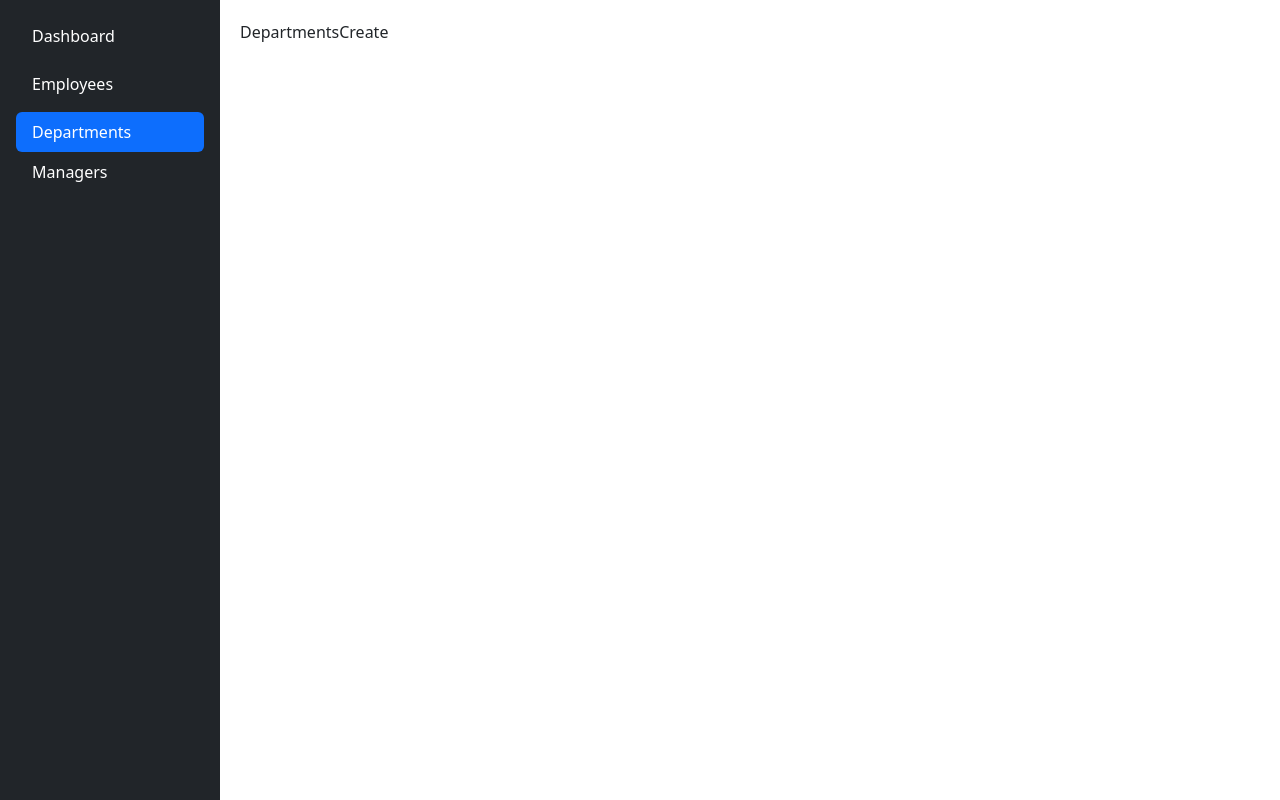
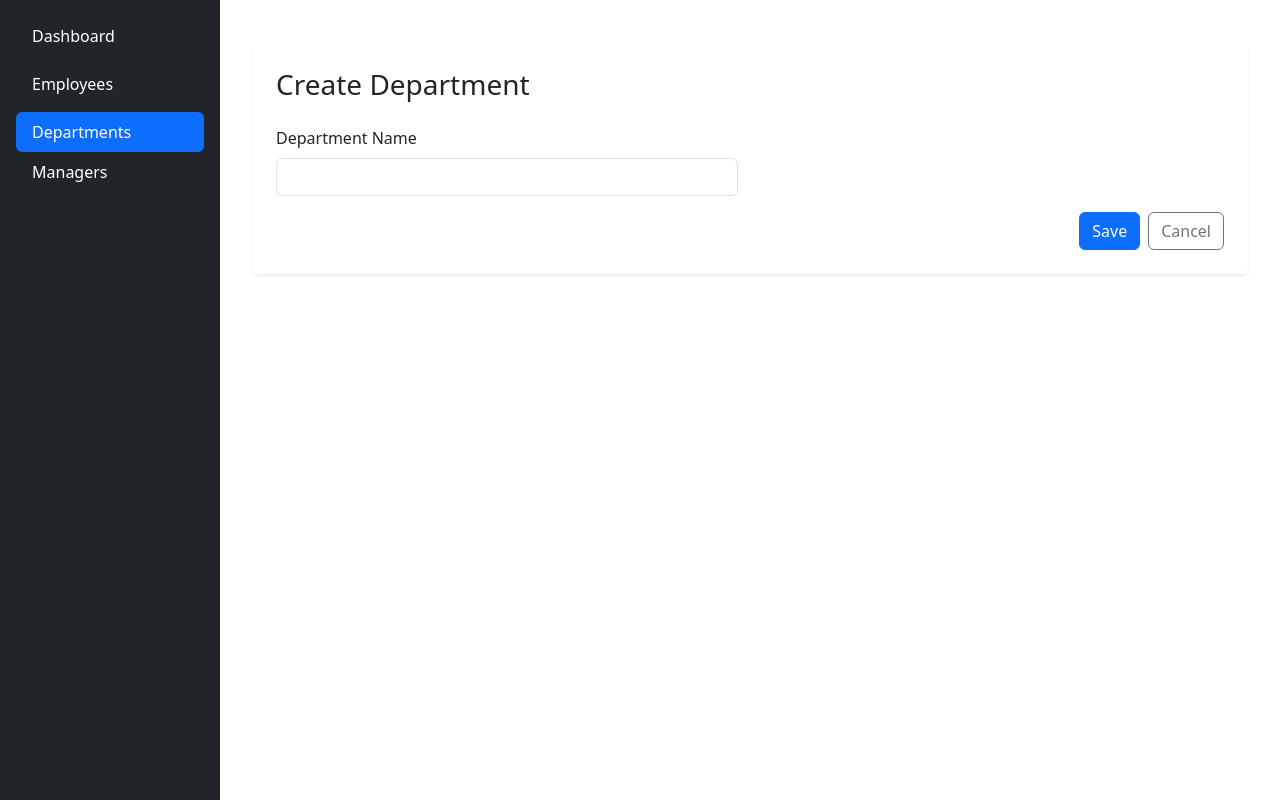
Before and after one commit to emirtz94/employees-management-system, a React app in the folder packages/ems-fe/: page /departments/create in a window 1280 px wide. Built offline with nearby package versions, Linux system fonts and the light colour scheme; what ems-sdk would draw is missing.

Commit message:
add department create functionality and support delete department functionality

```diff
--- a/packages/ems-api/src/handlers/departments/index.ts
+++ b/packages/ems-api/src/handlers/departments/index.ts
@@ -1,6 +1,7 @@
 import { create } from "./create";
+import { deleteDepartment } from "./delete";
 import { getById } from "./getById";
 import { getList } from "./getList";
 import { update } from "./update";
 
-export { getById, getList, create, update };
+export { getById, getList, create, update, deleteDepartment };
--- a/packages/ems-api/src/routers/departmentsRouter.ts
+++ b/packages/ems-api/src/routers/departmentsRouter.ts
@@ -2,7 +2,7 @@ import { Router } from "express";
 import { Pool } from "mysql2/promise";
 import { Logger } from "pino";
 import { validate } from "../midleware/validate";
-import { create, getById, getList, update } from "../handlers/departments";
+import { create, getById, getList, update, deleteDepartment } from "../handlers/departments";
 import { createSchema, getListSchema, updateSchema } from "../schema/departments";
 
 export const departmentsRouter = (pool: Pool, logger: Logger) => {
@@ -27,5 +27,7 @@ export const departmentsRouter = (pool: Pool, logger: Logger) => {
     update(pool, logger)
   );
 
+  router.delete("/:id", deleteDepartment(pool, logger));
+
   return router;
 };
--- a/packages/ems-fe/src/components/Departments/DepartmentForm/index.tsx
+++ b/packages/ems-fe/src/components/Departments/DepartmentForm/index.tsx
@@ -1,5 +1,6 @@
 import { IDepartmentCreatePayload, IDepartmentUpdatePayload } from "ems-sdk";
 import { ChangeEvent, FC, FormEvent } from "react"
+import { useNavigate } from "react-router-dom";
 
 interface IDepartmentFormProperties {
     department: IDepartmentCreatePayload | IDepartmentUpdatePayload;
@@ -8,6 +9,8 @@ interface IDepartmentFormProperties {
 }
 
 export const DepartmentForm: FC<IDepartmentFormProperties> = ({ department, handleDepartmentChange, handleFormSubmit }) => {
+    const navigate = useNavigate();
+
     return (
         <form onSubmit={handleFormSubmit}>
             <div className="row">
@@ -24,7 +27,18 @@ export const DepartmentForm: FC<IDepartmentFormProperties> = ({ department, hand
                     />
                 </div>
             </div>
-
+            <div className="d-flex justify-content-end">
+                <button type="submit" className="btn btn-primary me-2">
+                    Save
+                </button>
+                <button
+                    type="button"
+                    className="btn btn-outline-secondary"
+                    onClick={() => navigate("/departments")}
+                >
+                    Cancel
+                </button>
+            </div>
         </form>
     )
 }
--- a/packages/ems-fe/src/components/Departments/DepartmentsCreate/index.tsx
+++ b/packages/ems-fe/src/components/Departments/DepartmentsCreate/index.tsx
@@ -1,3 +1,48 @@
+import { ChangeEvent, FormEvent, useCallback, useState } from "react";
+import { DepartmentForm } from "../DepartmentForm";
+import { IDepartmentCreatePayload } from "ems-sdk";
+import { useNavigate } from "react-router-dom";
+import { emsSDK } from "../../../utils";
+
+const defaultDepartmentPayload: IDepartmentCreatePayload = {
+    dept_name: ""
+}
+
 export const DepartmentsCreate = () => {
-    return <>DepartmentsCreate</>
+    const [department, setDepartment] = useState<IDepartmentCreatePayload>(defaultDepartmentPayload);
+    const navigate = useNavigate();
+
+    const handleFormSubmit = useCallback(
+        async (e: FormEvent) => {
+            e.preventDefault();
+            try {
+                await emsSDK.departments.create(department);
+
+                navigate(`/departments`);
+            } catch (error) {
+                console.error("Error saving employee:", error);
+            }
+        },
+        [department]
+    );
+
+    const handleDepartmentChange = useCallback(
+        (e: ChangeEvent<HTMLInputElement | HTMLSelectElement>) => {
+            const { id, value } = e.target;
+            setDepartment((prev) => ({ ...prev, [id]: value }));
+        },
+        []
+    );
+
+    return (
+        <div className="container py-4">
+            <div className="shadow-sm rounded bg-white p-4">
+                <h3 className="mb-4">Create Department</h3>
+                <DepartmentForm
+                    department={department}
+                    handleDepartmentChange={handleDepartmentChange}
+                    handleFormSubmit={handleFormSubmit} />
+            </div>
+        </div>
+    );
 }
--- a/packages/ems-fe/src/components/Departments/DepartmentsDetail/index.tsx
+++ b/packages/ems-fe/src/components/Departments/DepartmentsDetail/index.tsx
@@ -58,5 +58,4 @@ export const DepartmentsDetail = () => {
             </div>
         </div>
     );
-
 }
--- a/packages/ems-fe/src/components/Departments/DepartmentsList/index.tsx
+++ b/packages/ems-fe/src/components/Departments/DepartmentsList/index.tsx
@@ -43,9 +43,9 @@ export const DepartmentsList = () => {
         navigate(`/departments/${dept_no}`)
     }
 
-    const deleteEmployee = async (id: number) => {
+    const deleteDepartment = async (id: number) => {
         try {
-            await emsSDK.employees.delete(id);
+            await emsSDK.departments.delete(id);
 
             fetchDepartments({ pageNumber, pageSize }).then(emp => setDepartments(emp));
         } catch (error) {
@@ -120,7 +120,7 @@ export const DepartmentsList = () => {
                                         </button>
                                         <ActionMenu
                                             handleOnEdit={() => editDepartment(d.dept_no)}
-                                            handleOnDelete={() => deleteEmployee(d.dept_no)} />
+                                            handleOnDelete={() => deleteDepartment(d.dept_no)} />
                                     </div>
                                 </td>
                             </tr>
--- a/packages/ems-sdk/src/services/employees/index.ts
+++ b/packages/ems-sdk/src/services/employees/index.ts
@@ -17,7 +17,7 @@ export interface IEmployeesService {
     id: number,
     payload: IEmployeeUpdatePayload
   ): Promise<IEmployeeUpdateResponse>;
-  delete(id: number): Promise<{}>
+  delete(id: number): Promise<{ message: string }>;
 }
 
 export class EmployeesService extends RestService implements IEmployeesService {
@@ -74,8 +74,8 @@ export class EmployeesService extends RestService implements IEmployeesService {
     return data;
   }
 
-  public async delete(id: number): Promise<{}> {
-    const { data } = await this.axios.delete<{}>(`${this.resource}/${id}`);
+  public async delete(id: number): Promise<{ message: string }> {
+    const { data } = await this.axios.delete<{ message: string }>(`${this.resource}/${id}`);
     return data;
   }
 }
```
Also changed, not shown: packages/ems-api/src/handlers/departments/delete.ts (renamed from packages/ems-api/src/handlers/employees/delete.ts, +8 -6 lines), packages/ems-sdk/src/services/departments/index.ts (+8 -0 lines).
